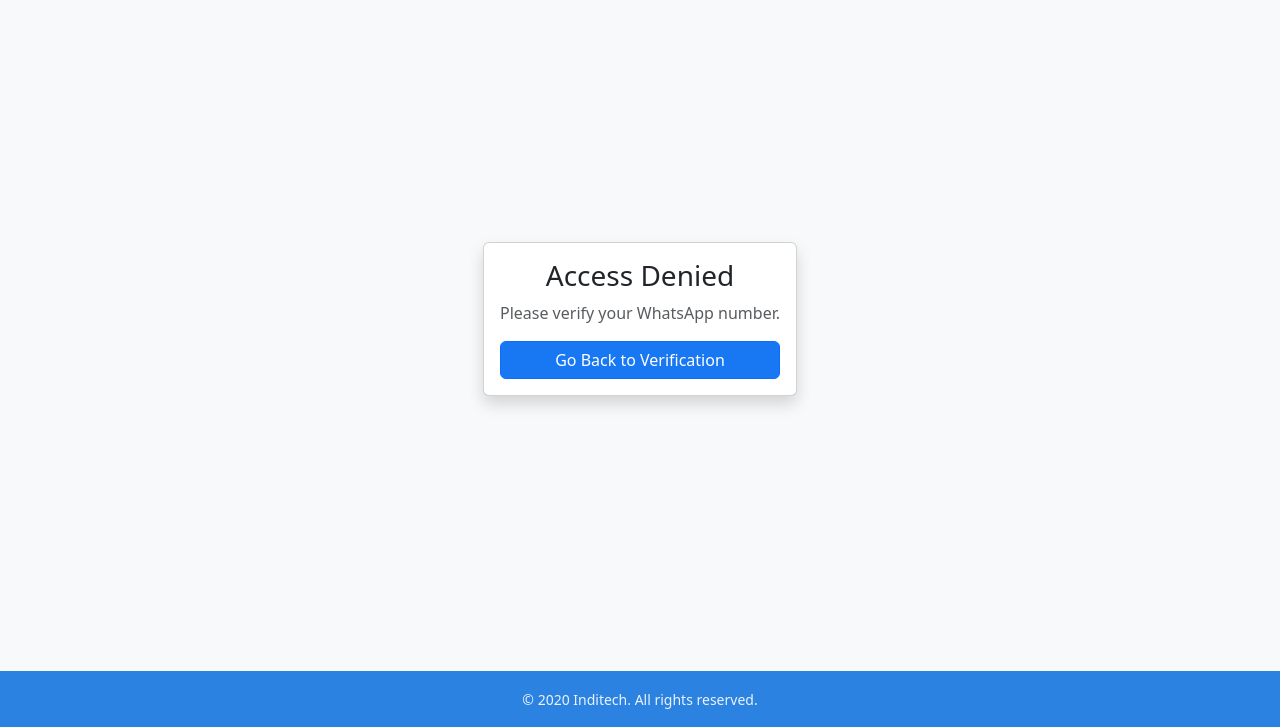
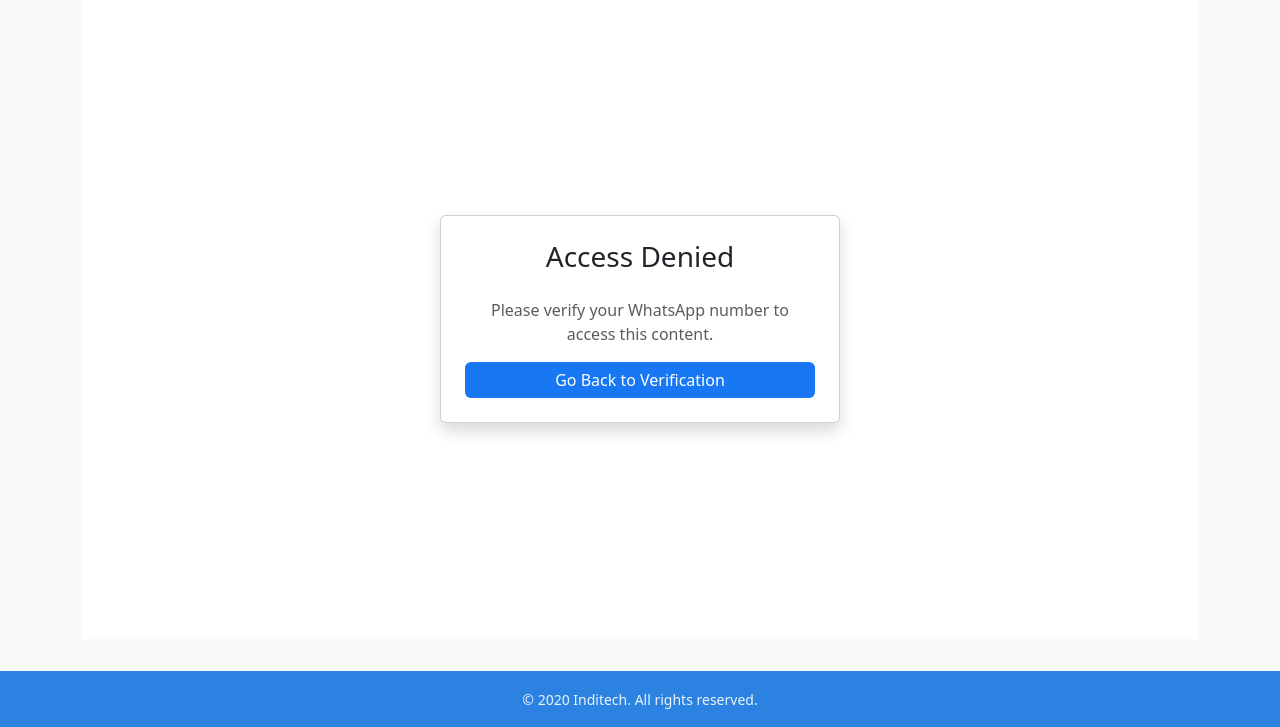
Before and after one commit to admin-masters/inclinic-education-system, a Django app: template backend/doctor_viewer/templates/doctor_viewer/doctor_collateral_view.html in a window 1280 px wide. Shown: the part 143-870 px from the top of the page. Run offline with Django 5.2, Linux system fonts and the light colour scheme; the template is opened without the code that fills it: most values are stand-ins (such as "Sample title", 1, 10 or a date in 2020); parts of the project's set-up code (start-up, migrations or seed data) failed here and were passed over; some libraries are stand-ins or nearby versions.

Commit message:
updation

```diff
--- a/backend/doctor_viewer/templates/doctor_viewer/doctor_collateral_view.html
+++ b/backend/doctor_viewer/templates/doctor_viewer/doctor_collateral_view.html
@@ -114,19 +133,65 @@
         </div>
       {% endif %}
 
+      <!-- === Webinar Section === -->
+      {% if collateral.webinar_title or collateral.webinar_url %}
+        <hr class="my-4" />
+        <div class="text-start">
+          <h5 class="mb-3">Webinar</h5>
+          <div class="card">
+            <div class="card-body">
+              <div class="d-flex justify-content-between align-items-start">
+                <div>
+                  <h6 class="mb-1">
+                    {{ collateral.webinar_title|default:"Learning Webinar" }}
+                  </h6>
+
+                  {% if collateral.webinar_date %}
+                    <small class="text-muted">{{ collateral.webinar_month_year }}</small>
+                  {% endif %}
+
+                  {% if collateral.webinar_description %}
+                    <p class="mt-2 mb-0">{{ collateral.webinar_description }}</p>
+                  {% endif %}
+                </div>
+
+                {% if collateral.webinar_url %}
+                  <a
+                    class="btn btn-outline-primary"
+                    href="{{ collateral.webinar_url }}"
+                    target="_blank"
+                    rel="noopener"
+                  >
+                    View on DIAP
+                  </a>
+                {% endif %}
+              </div>
+            </div>
+          </div>
+        </div>
+      {% endif %}
+
+    </div>
   </div>
 </div>
 
 {% else %}
 
-<div class="d-flex justify-content-center align-items-center" style="min-height: 80vh;">
-  <div class="card shadow" style="max-width: 400px;">
-    <div class="card-body text-center">
-      <h3>Access Denied</h3>
-      <p class="text-muted">Please verify your WhatsApp number.</p>
-      <a href="{% url 'doctor_collateral_verify' %}"
+<div
+  class="d-flex justify-content-center align-items-center"
+  style="min-height: 80vh; background: #fff"
+>
+  <div class="card shadow" style="width: 100%; max-width: 400px">
+    <div class="card-body p-4">
+      <h3 class="text-center mb-4">Access Denied</h3>
+      <p class="text-center text-muted">
+        Please verify your WhatsApp number to access this content.
+      </p>
+      <a
+        href="{% url 'doctor_collateral_verify' %}"
         class="btn btn-primary w-100"
-         style="background: #1877f2;">
+        style="background: #1877f2; border: none"
+      >
         Go Back to Verification
       </a>
     </div>
```
Also changed, not shown: other parts of backend/doctor_viewer/templates/doctor_viewer/doctor_collateral_view.html (+27 -9 lines). Lines whose indentation alone changed are shown as unchanged.
